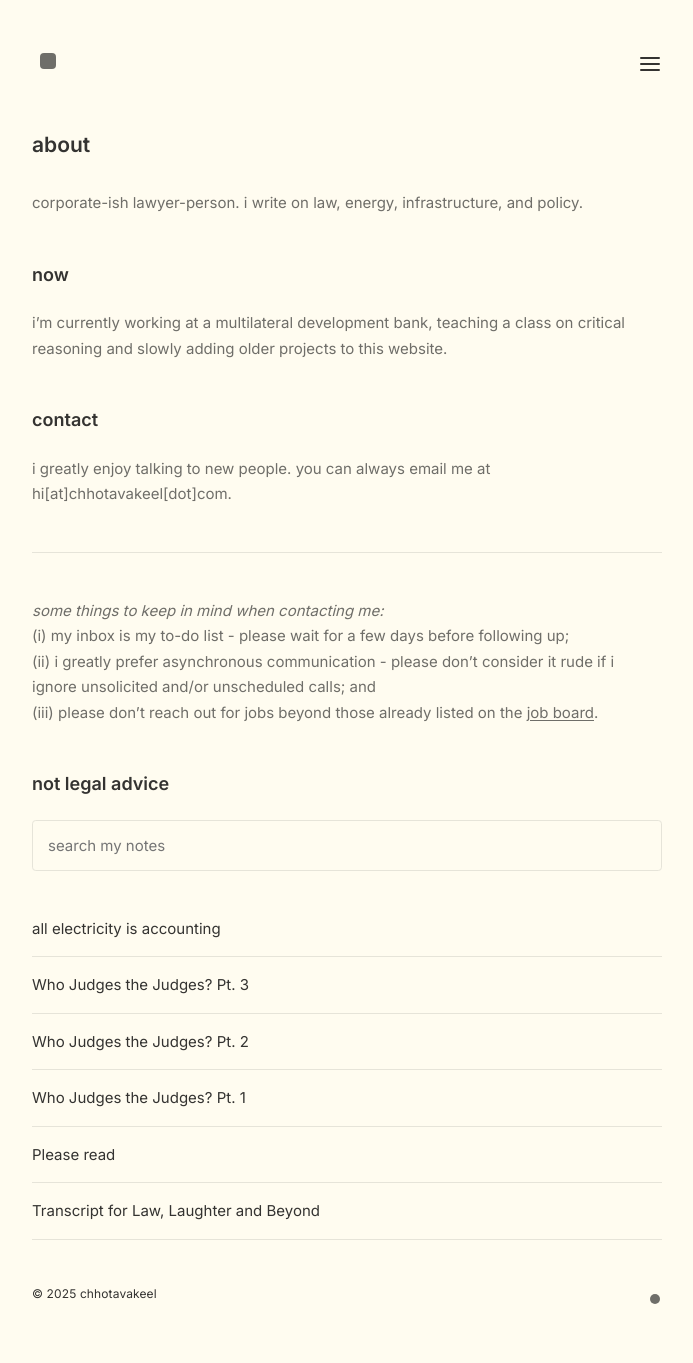
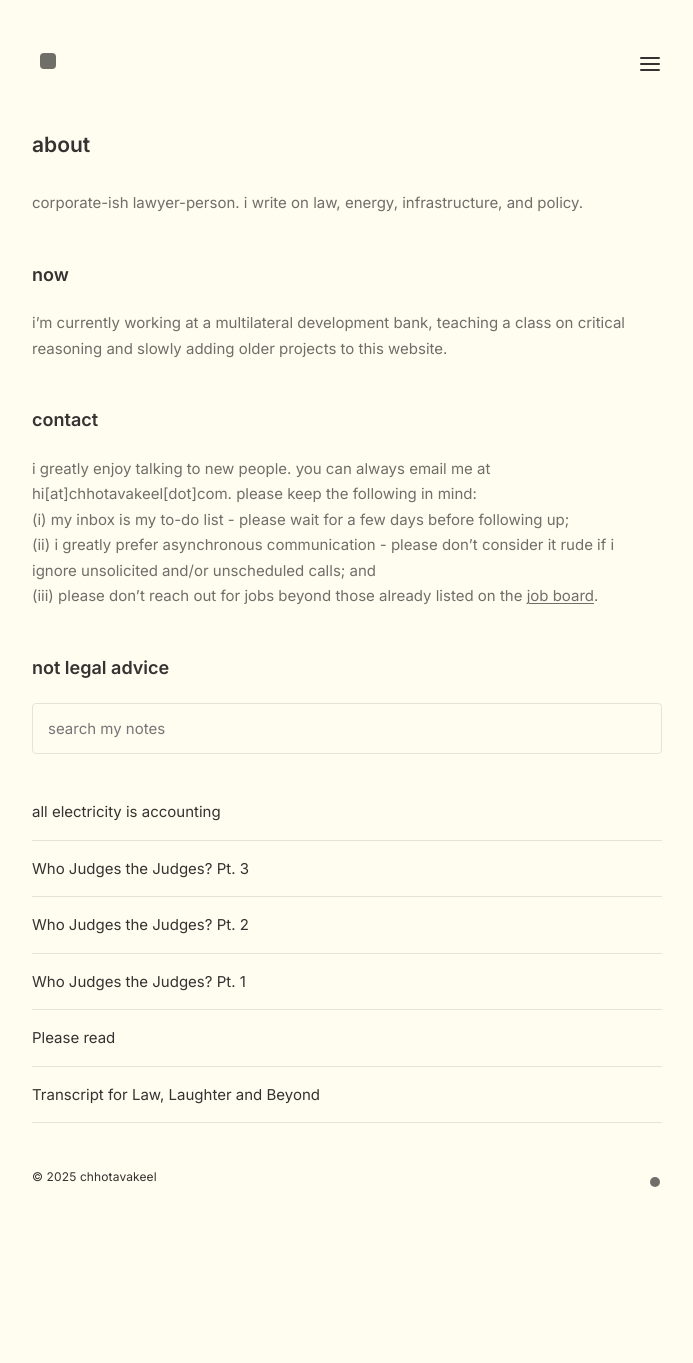
Before and after one commit to chhotavakeel/updatedsite, a Jekyll site: the page built from pages/index.md, in a window 1280 px wide. Shown: the whole page, without its empty margins (293-986 px from the left). Built offline with Jekyll 4.4.1, drawn with Linux system fonts in a browser that asks for light colours; after the commit the page ends 1246 px from its top, so only the background shows below that.

Commit message:
Update index.md

```diff
--- a/pages/index.md
+++ b/pages/index.md
@@ -7,10 +7,7 @@ corporate-ish lawyer-person. i write on law, energy, infrastructure, and policy.
 <h2>now</h2>
 i'm currently working at a multilateral development bank, teaching a class on critical reasoning and slowly adding older projects to this website.
 <h2>contact</h2>
-i greatly enjoy talking to new people. you can always email me at hi[at]chhotavakeel[dot]com.
-
----
-<i>some things to keep in mind when contacting me:</i><br>
+i greatly enjoy talking to new people. you can always email me at hi[at]chhotavakeel[dot]com. please keep the following in mind:<br>
 (i) my inbox is my to-do list - please wait for a few days before following up; <br>
 (ii) i greatly prefer asynchronous communication - please don’t consider it rude if i ignore unsolicited and/or unscheduled calls; and <br>
 (iii) please don’t reach out for jobs beyond those already listed on the <a href="job-board">job board</a>.
```
